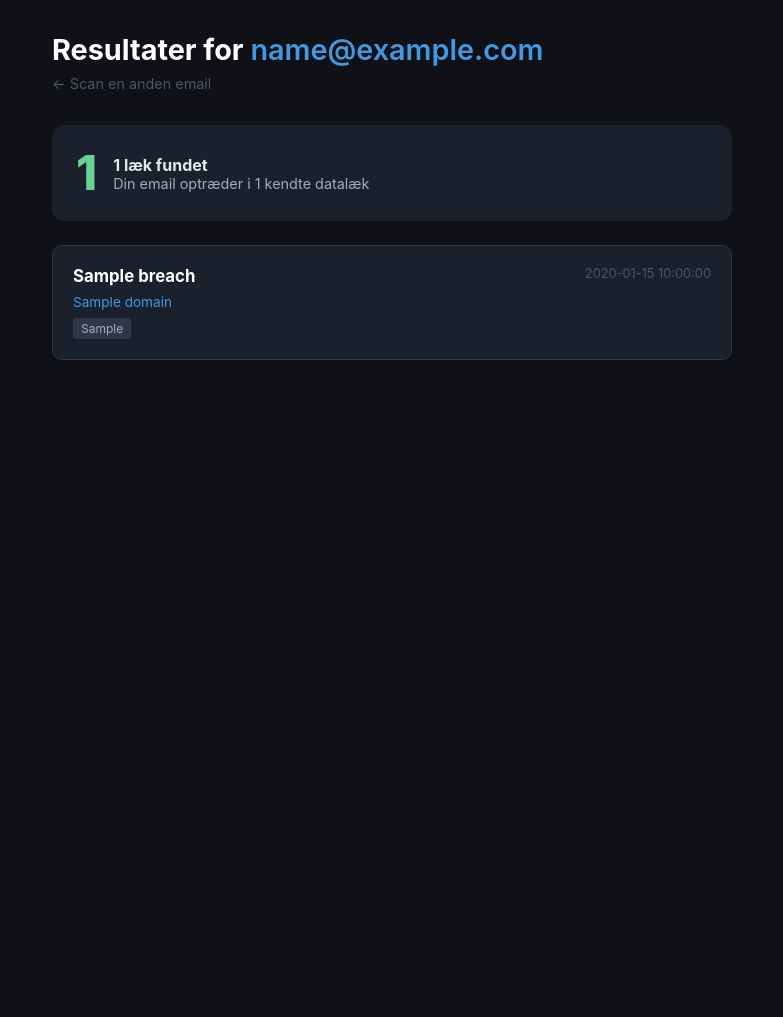
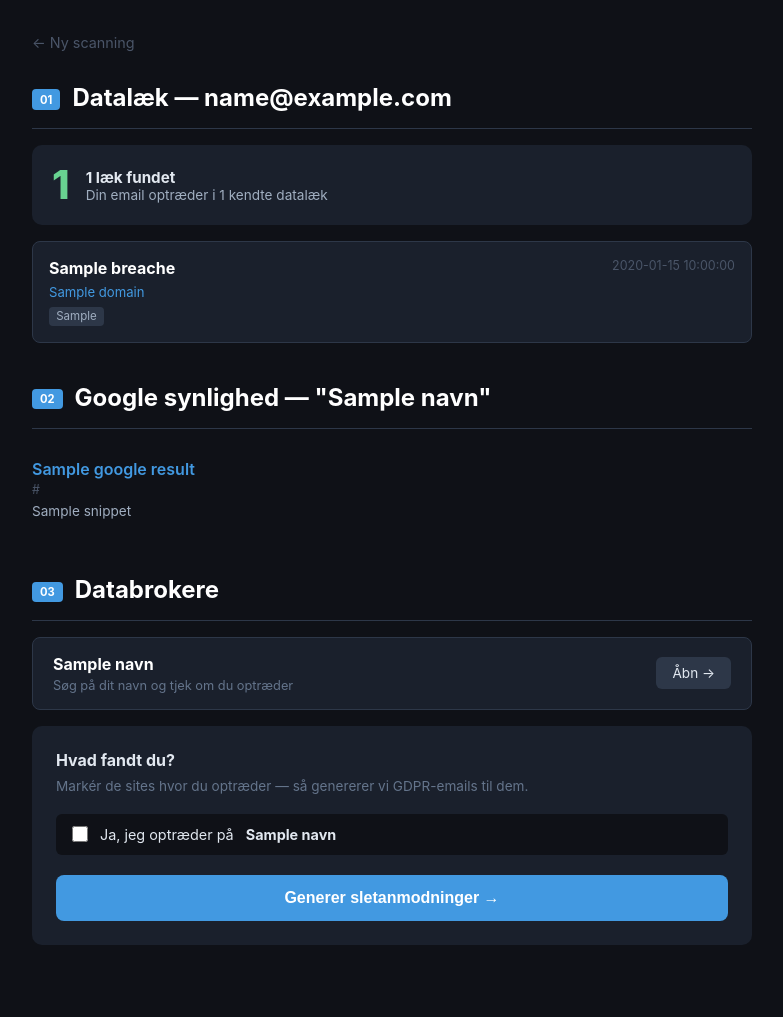
Before and after one commit to MarcoSPI/sletmig, a FastAPI app: template templates/results.html in a window 1280 px wide. Shown: the whole page, without its empty margins (248-1031 px from the left). Before the commit the page ends 360 px from the top, so only its background shows below. Run offline with FastAPI, Linux system fonts and the light colour scheme; the template is opened without the code that fills it: most values are stand-ins (such as "Sample title", 1, 10 or a date in 2020).

Commit message:
MVP komplet — HIBP scan, Google synlighed, databroker flow, GDPR email generator
Co-Authored-By: Claude Sonnet 4.6 <noreply@anthropic.com>

```diff
--- a/app.py
+++ b/app.py
@@ -1,16 +1,21 @@
 import os
 import secrets
 import httpx
+import anthropic
 from fastapi import FastAPI, Request, Form, Depends, HTTPException
 from fastapi.responses import HTMLResponse
 from fastapi.security import HTTPBasic, HTTPBasicCredentials
 from fastapi.templating import Jinja2Templates
+from urllib.parse import quote
 
 app = FastAPI()
 templates = Jinja2Templates(directory="templates")
 security = HTTPBasic()
 
 HIBP_API_KEY = os.getenv("HIBP_API_KEY", "")
+GOOGLE_API_KEY = os.getenv("GOOGLE_API_KEY", "")
+GOOGLE_CSE_ID = os.getenv("GOOGLE_CSE_ID", "")
+ANTHROPIC_API_KEY = os.getenv("ANTHROPIC_API_KEY", "")
 APP_USER = os.getenv("APP_USER", "marco")
 APP_PASS = os.getenv("APP_PASS", "")
 
@@ -20,7 +25,6 @@ def check_auth(credentials: HTTPBasicCredentials = Depends(security)):
     ok_pass = secrets.compare_digest(credentials.password, APP_PASS)
     if not (ok_user and ok_pass):
         raise HTTPException(status_code=401, headers={"WWW-Authenticate": "Basic"})
-HIBP_URL = "https://haveibeenpwned.com/api/v3/breachedaccount/{}"
 
 
 @app.get("/", response_class=HTMLResponse)
@@ -29,21 +33,23 @@ async def index(request: Request, _=Depends(check_auth)):
 
 
 @app.post("/scan", response_class=HTMLResponse)
-async def scan(request: Request, email: str = Form(...), _=Depends(check_auth)):
+async def scan(
+    request: Request,
+    navn: str = Form(...),
+    email: str = Form(...),
+    _=Depends(check_auth),
+):
+    # HIBP scan
     breaches = []
-    error = None
-
+    hibp_error = None
     if not HIBP_API_KEY:
-        error = "HIBP_API_KEY er ikke sat. Tilføj den som env var."
+        hibp_error = "HIBP_API_KEY mangler"
     else:
         try:
             async with httpx.AsyncClient() as client:
                 resp = await client.get(
-                    HIBP_URL.format(email),
-                    headers={
-                        "hibp-api-key": HIBP_API_KEY,
-                        "user-agent": "sletmig-dk",
-                    },
+                    f"https://haveibeenpwned.com/api/v3/breachedaccount/{email}",
+                    headers={"hibp-api-key": HIBP_API_KEY, "user-agent": "sletmig-dk"},
                     params={"truncateResponse": "false"},
                     timeout=10,
                 )
@@ -51,18 +57,105 @@ async def scan(request: Request, email: str = Form(...), _=Depends(check_auth)):
                     breaches = resp.json()
                 elif resp.status_code == 404:
                     breaches = []
-                elif resp.status_code == 401:
-                    error = "Ugyldig API-nøgle."
                 else:
-                    error = f"HIBP API fejlede: {resp.status_code}"
+                    hibp_error = f"HIBP fejl: {resp.status_code}"
         except Exception as e:
-            error = f"Forbindelsesfejl: {e}"
+            hibp_error = f"Forbindelsesfejl: {e}"
+
+    # Google synlighed
+    google_results = []
+    google_error = None
+    if GOOGLE_API_KEY and GOOGLE_CSE_ID:
+        try:
+            async with httpx.AsyncClient() as client:
+                resp = await client.get(
+                    "https://www.googleapis.com/customsearch/v1",
+                    params={"key": GOOGLE_API_KEY, "cx": GOOGLE_CSE_ID, "q": f'"{navn}"', "num": 10},
+                    timeout=10,
+                )
+                if resp.status_code == 200:
+                    google_results = resp.json().get("items", [])
+                else:
+                    google_error = f"Google API fejl: {resp.status_code}"
+        except Exception as e:
+            google_error = f"Google fejl: {e}"
+    else:
+        google_error = "Google API ikke konfigureret endnu"
+
+    # Databroker links med præudfyldt søgning
+    navn_enc = quote(navn)
+    databrokers = [
+        {"navn": "krak.dk",         "url": f"https://www.krak.dk/person/resultat/{navn_enc}", "dpo": "dataprotectionoffice@krak.dk",  "mitid": True},
+        {"navn": "eniro.dk",        "url": f"https://www.eniro.dk/person/?what={navn_enc}",    "dpo": "privatpersoner@eniro.com",        "mitid": False},
+        {"navn": "ratsit.se",       "url": f"https://www.ratsit.se/search?query={navn_enc}",   "dpo": "kundservice@ratsit.se",           "mitid": False},
+        {"navn": "degulesider.dk",  "url": f"https://www.degulesider.dk/person/?what={navn_enc}", "dpo": "dpo@degulesider.dk",          "mitid": False},
+    ]
 
     return templates.TemplateResponse("results.html", {
         "request": request,
+        "navn": navn,
         "email": email,
         "breaches": breaches,
-        "error": error,
+        "hibp_error": hibp_error,
+        "google_results": google_results,
+        "google_error": google_error,
+        "databrokers": databrokers,
+    })
+
+
+@app.post("/generer-emails", response_class=HTMLResponse)
+async def generer_emails(
+    request: Request,
+    navn: str = Form(...),
+    email: str = Form(...),
+    krak: str = Form(default=""),
+    eniro: str = Form(default=""),
+    ratsit: str = Form(default=""),
+    degulesider: str = Form(default=""),
+    _=Depends(check_auth),
+):
+    site_map = {
+        "krak":        {"navn": "Krak.dk",         "dpo": "dataprotectionoffice@krak.dk"},
+        "eniro":       {"navn": "Eniro.dk",         "dpo": "privatpersoner@eniro.com"},
+        "ratsit":      {"navn": "Ratsit.se",        "dpo": "kundservice@ratsit.se"},
+        "degulesider": {"navn": "De Gule Sider",    "dpo": "dpo@degulesider.dk"},
+    }
+    valgte = {k: v for k, v in site_map.items() if locals().get(k)}
+
+    emails = []
+    if ANTHROPIC_API_KEY and valgte:
+        client = anthropic.Anthropic(api_key=ANTHROPIC_API_KEY)
+        for site in valgte.values():
+            prompt = f"""Skriv en kort, professionel GDPR Art. 17 sletanmodning på dansk.
+
+Afsender: {navn}
+Modtager: {site['navn']} ({site['dpo']})
+
+Krav:
+- Reference til GDPR Art. 17 (ret til sletning)
+- Bed om sletning af ALLE personoplysninger om {navn}
+- Bed om skriftlig bekræftelse inden 30 dage
+- Professionel og direkte tone
+- Max 120 ord
+- Skriv KUN emailteksten (inkl. emnefeltet som første linje med "Emne: ...")"""
+
+            svar = client.messages.create(
+                model="claude-haiku-4-5-20251001",
+                max_tokens=400,
+                messages=[{"role": "user", "content": prompt}]
+            )
+            emails.append({
+                "site": site["navn"],
+                "dpo": site["dpo"],
+                "tekst": svar.content[0].text.strip(),
+            })
+    elif not ANTHROPIC_API_KEY:
+        emails = [{"site": s["navn"], "dpo": s["dpo"], "tekst": "ANTHROPIC_API_KEY mangler"} for s in valgte.values()]
+
+    return templates.TemplateResponse("emails.html", {
+        "request": request,
+        "navn": navn,
+        "emails": emails,
     })
 
 
--- a/requirements.txt
+++ b/requirements.txt
@@ -3,3 +3,4 @@ uvicorn[standard]==0.34.0
 httpx==0.28.1
 jinja2==3.1.6
 python-multipart==0.0.20
+anthropic==0.86.0
--- a/templates/results.html
+++ b/templates/results.html
@@ -3,172 +3,221 @@
 <head>
     <meta charset="UTF-8">
     <meta name="viewport" content="width=device-width, initial-scale=1.0">
-    <title>sletmig — resultater</title>
+    <title>sletmig — {{ navn }}</title>
     <style>
         * { box-sizing: border-box; margin: 0; padding: 0; }
-        body {
-            font-family: -apple-system, BlinkMacSystemFont, 'Segoe UI', sans-serif;
-            background: #0f1117;
-            color: #e2e8f0;
-            min-height: 100vh;
-            padding: 2rem 1rem;
+        body { font-family: -apple-system, BlinkMacSystemFont, 'Segoe UI', sans-serif; background: #0f1117; color: #e2e8f0; padding: 2rem 1rem; }
+        .container { max-width: 720px; margin: 0 auto; }
+        a.back { color: #4a5568; text-decoration: none; font-size: 0.9rem; display: inline-block; margin-bottom: 2rem; }
+        a.back:hover { color: #e2e8f0; }
+        h2 { font-size: 1.5rem; font-weight: 700; color: #fff; margin-bottom: 0.25rem; }
+        .section { margin-bottom: 2.5rem; }
+        .section-header {
+            display: flex;
+            align-items: center;
+            gap: 0.75rem;
+            margin-bottom: 1rem;
+            padding-bottom: 0.75rem;
+            border-bottom: 1px solid #2d3748;
         }
-        .container {
-            max-width: 680px;
-            margin: 0 auto;
-        }
-        .header {
-            margin-bottom: 2rem;
-        }
-        h1 {
-            font-size: 1.8rem;
+        .step-badge {
+            background: #4299e1;
+            color: #fff;
+            font-size: 0.7rem;
             font-weight: 700;
-            color: #fff;
-        }
-        .email {
-            color: #4299e1;
-            font-weight: 600;
-        }
-        .back {
-            display: inline-block;
-            margin-top: 0.5rem;
-            color: #4a5568;
-            text-decoration: none;
-            font-size: 0.9rem;
-        }
-        .back:hover { color: #e2e8f0; }
-
-        /* Ingen læk */
-        .clean {
-            background: #1a2e1a;
-            border: 1px solid #276227;
-            border-radius: 12px;
-            padding: 2rem;
-            text-align: center;
-            color: #68d391;
-            font-size: 1.1rem;
+            padding: 0.2rem 0.5rem;
+            border-radius: 4px;
         }
 
-        /* Fejl */
-        .error-box {
-            background: #2d1a1a;
-            border: 1px solid #c53030;
-            border-radius: 12px;
-            padding: 1.5rem;
-            color: #fc8181;
-        }
+        /* HIBP */
+        .clean { background: #1a2e1a; border: 1px solid #276227; border-radius: 10px; padding: 1.25rem; color: #68d391; }
+        .score { background: #1a202c; border-radius: 10px; padding: 1.25rem; margin-bottom: 1rem; display: flex; align-items: center; gap: 1rem; }
+        .score-number { font-size: 2.5rem; font-weight: 800; color: #fc8181; line-height: 1; }
+        .score-number.medium { color: #f6ad55; }
+        .score-number.low { color: #68d391; }
+        .score-label { color: #a0aec0; font-size: 0.85rem; }
+        .score-label strong { color: #e2e8f0; display: block; font-size: 0.95rem; }
+        .breach-card { background: #1a202c; border: 1px solid #2d3748; border-radius: 8px; padding: 1rem; margin-bottom: 0.5rem; }
+        .breach-header { display: flex; justify-content: space-between; align-items: flex-start; margin-bottom: 0.4rem; }
+        .breach-name { font-weight: 700; color: #fff; }
+        .breach-date { font-size: 0.78rem; color: #4a5568; }
+        .breach-domain { font-size: 0.82rem; color: #4299e1; margin-bottom: 0.4rem; }
+        .tags { display: flex; flex-wrap: wrap; gap: 0.3rem; }
+        .tag { background: #2d3748; border-radius: 4px; padding: 0.15rem 0.45rem; font-size: 0.72rem; color: #a0aec0; }
+        .tag.alert { background: #3d1f1f; color: #fc8181; }
 
-        /* Score */
-        .score {
+        /* Google */
+        .google-result { padding: 0.9rem 0; border-bottom: 1px solid #1e2533; }
+        .google-result:last-child { border-bottom: none; }
+        .g-title { color: #4299e1; font-weight: 600; margin-bottom: 0.2rem; }
+        .g-url { font-size: 0.78rem; color: #4a5568; margin-bottom: 0.3rem; word-break: break-all; }
+        .g-snippet { font-size: 0.85rem; color: #a0aec0; line-height: 1.4; }
+        .no-results { color: #4a5568; font-size: 0.9rem; padding: 1rem 0; }
+        .api-note { background: #1a202c; border-radius: 8px; padding: 1rem; color: #64748b; font-size: 0.85rem; }
+
+        /* Databrokere */
+        .broker-card {
             background: #1a202c;
-            border-radius: 12px;
-            padding: 1.5rem;
-            margin-bottom: 1.5rem;
+            border: 1px solid #2d3748;
+            border-radius: 8px;
+            padding: 1rem 1.25rem;
+            margin-bottom: 0.5rem;
             display: flex;
+            justify-content: space-between;
             align-items: center;
             gap: 1rem;
         }
-        .score-number {
-            font-size: 3rem;
-            font-weight: 800;
-            color: #fc8181;
-            line-height: 1;
+        .broker-info { flex: 1; }
+        .broker-name { font-weight: 700; color: #fff; margin-bottom: 0.2rem; }
+        .broker-hint { font-size: 0.8rem; color: #64748b; }
+        .broker-hint .mitid { color: #68d391; }
+        .btn-open {
+            background: #2d3748;
+            color: #e2e8f0;
+            border: none;
+            border-radius: 6px;
+            padding: 0.5rem 1rem;
+            font-size: 0.85rem;
+            cursor: pointer;
+            text-decoration: none;
+            white-space: nowrap;
+            transition: background 0.2s;
         }
-        .score-number.medium { color: #f6ad55; }
-        .score-number.low { color: #68d391; }
-        .score-label { color: #a0aec0; font-size: 0.9rem; }
-        .score-label strong { color: #e2e8f0; display: block; font-size: 1rem; }
+        .btn-open:hover { background: #4a5568; }
 
-        /* Breach cards */
-        .breach-card {
-            background: #1a202c;
-            border: 1px solid #2d3748;
-            border-radius: 10px;
-            padding: 1.25rem;
-            margin-bottom: 0.75rem;
+        /* Selvrapportering */
+        .report-form { background: #1a202c; border-radius: 10px; padding: 1.5rem; margin-top: 1rem; }
+        .report-form h3 { font-size: 1rem; color: #e2e8f0; margin-bottom: 0.5rem; }
+        .report-form p { font-size: 0.85rem; color: #64748b; margin-bottom: 1.25rem; }
+        .checkbox-grid { display: grid; gap: 0.5rem; margin-bottom: 1.25rem; }
+        .checkbox-label {
+            display: flex;
+            align-items: center;
+            gap: 0.75rem;
+            background: #0f1117;
+            border-radius: 6px;
+            padding: 0.75rem 1rem;
+            cursor: pointer;
+            font-size: 0.9rem;
         }
-        .breach-header {
-            display: flex;
-            justify-content: space-between;
-            align-items: flex-start;
-            margin-bottom: 0.5rem;
+        .checkbox-label input[type="checkbox"] { width: 16px; height: 16px; accent-color: #4299e1; }
+        .btn-generate {
+            width: 100%;
+            padding: 0.9rem;
+            background: #4299e1;
+            color: #fff;
+            border: none;
+            border-radius: 8px;
+            font-size: 1rem;
+            font-weight: 600;
+            cursor: pointer;
+            transition: background 0.2s;
         }
-        .breach-name {
-            font-weight: 700;
-            font-size: 1.05rem;
-            color: #fff;
-        }
-        .breach-date {
-            font-size: 0.8rem;
-            color: #4a5568;
-            white-space: nowrap;
-        }
-        .breach-domain {
-            font-size: 0.85rem;
-            color: #4299e1;
-            margin-bottom: 0.5rem;
-        }
-        .data-classes {
-            display: flex;
-            flex-wrap: wrap;
-            gap: 0.4rem;
-        }
-        .tag {
-            background: #2d3748;
-            border-radius: 4px;
-            padding: 0.2rem 0.5rem;
-            font-size: 0.75rem;
-            color: #a0aec0;
-        }
-        .tag.sensitive {
-            background: #3d1f1f;
-            color: #fc8181;
-        }
+        .btn-generate:hover { background: #3182ce; }
     </style>
 </head>
 <body>
-    <div class="container">
-        <div class="header">
-            <h1>Resultater for <span class="email">{{ email }}</span></h1>
-            <a href="/" class="back">← Scan en anden email</a>
+<div class="container">
+    <a href="/" class="back">← Ny scanning</a>
+
+    <!-- SEKTION 1: HIBP -->
+    <div class="section">
+        <div class="section-header">
+            <span class="step-badge">01</span>
+            <h2>Datalæk — {{ email }}</h2>
         </div>
 
-        {% if error %}
-        <div class="error-box">{{ error }}</div>
-
+        {% if hibp_error %}
+        <div class="api-note">{{ hibp_error }}</div>
         {% elif breaches | length == 0 %}
-        <div class="clean">
-            Ingen kendte læk fundet. Din email er ikke i Have I Been Pwned's database.
-        </div>
-
+        <div class="clean">Ingen kendte læk fundet for denne email.</div>
         {% else %}
         {% set count = breaches | length %}
         <div class="score">
-            <div class="score-number {% if count >= 5 %}{% elif count >= 2 %}medium{% else %}low{% endif %}">
-                {{ count }}
-            </div>
+            <div class="score-number {% if count >= 5 %}{% elif count >= 2 %}medium{% else %}low{% endif %}">{{ count }}</div>
             <div class="score-label">
-                <strong>{% if count == 1 %}1 læk fundet{% else %}{{ count }} læk fundet{% endif %}</strong>
+                <strong>{{ count }} læk fundet</strong>
                 Din email optræder i {{ count }} kendte datalæk
             </div>
         </div>
-
-        {% for breach in breaches | sort(attribute='BreachDate', reverse=True) %}
         {% set sensitive = ['Passwords', 'Credit cards', 'Social security numbers', 'Bank account numbers'] %}
+        {% for b in breaches | sort(attribute='BreachDate', reverse=True) %}
         <div class="breach-card">
             <div class="breach-header">
-                <span class="breach-name">{{ breach.Title }}</span>
-                <span class="breach-date">{{ breach.BreachDate }}</span>
+                <span class="breach-name">{{ b.Title }}</span>
+                <span class="breach-date">{{ b.BreachDate }}</span>
             </div>
-            <div class="breach-domain">{{ breach.Domain }}</div>
-            <div class="data-classes">
-                {% for dc in breach.DataClasses %}
-                <span class="tag {% if dc in sensitive %}sensitive{% endif %}">{{ dc }}</span>
+            {% if b.Domain %}<div class="breach-domain">{{ b.Domain }}</div>{% endif %}
+            <div class="tags">
+                {% for dc in b.DataClasses %}
+                <span class="tag {% if dc in sensitive %}alert{% endif %}">{{ dc }}</span>
                 {% endfor %}
             </div>
         </div>
         {% endfor %}
         {% endif %}
     </div>
+
+    <!-- SEKTION 2: Google synlighed -->
+    <div class="section">
+        <div class="section-header">
+            <span class="step-badge">02</span>
+            <h2>Google synlighed — "{{ navn }}"</h2>
+        </div>
+
+        {% if google_error %}
+        <div class="api-note">{{ google_error }} — <a href="https://programmablesearchengine.google.com" target="_blank" style="color:#4299e1">Opsæt Google CSE</a></div>
+        {% elif google_results | length == 0 %}
+        <p class="no-results">Ingen Google-resultater fundet for "{{ navn }}".</p>
+        {% else %}
+        {% for r in google_results %}
+        <div class="google-result">
+            <div class="g-title"><a href="{{ r.link }}" target="_blank" style="color:#4299e1;text-decoration:none;">{{ r.title }}</a></div>
+            <div class="g-url">{{ r.link }}</div>
+            <div class="g-snippet">{{ r.snippet }}</div>
+        </div>
+        {% endfor %}
+        {% endif %}
+    </div>
+
+    <!-- SEKTION 3: Databrokere -->
+    <div class="section">
+        <div class="section-header">
+            <span class="step-badge">03</span>
+            <h2>Databrokere</h2>
+        </div>
+
+        {% for b in databrokers %}
+        <div class="broker-card">
+            <div class="broker-info">
+                <div class="broker-name">{{ b.navn }}</div>
+                <div class="broker-hint">
+                    {% if b.mitid %}<span class="mitid">Log ind med MitID</span> for at se og slette dine oplysninger{% else %}Søg på dit navn og tjek om du optræder{% endif %}
+                </div>
+            </div>
+            <a href="{{ b.url }}" target="_blank" class="btn-open">Åbn →</a>
+        </div>
+        {% endfor %}
+
+        <!-- Selvrapportering + GDPR form -->
+        <div class="report-form">
+            <h3>Hvad fandt du?</h3>
+            <p>Markér de sites hvor du optræder — så genererer vi GDPR-emails til dem.</p>
+            <form action="/generer-emails" method="post">
+                <input type="hidden" name="navn" value="{{ navn }}">
+                <input type="hidden" name="email" value="{{ email }}">
+                <div class="checkbox-grid">
+                    {% for b in databrokers %}
+                    <label class="checkbox-label">
+                        <input type="checkbox" name="{{ b.navn.split('.')[0] }}">
+                        Ja, jeg optræder på <strong>{{ b.navn }}</strong>
+                    </label>
+                    {% endfor %}
+                </div>
+                <button type="submit" class="btn-generate">Generer sletanmodninger →</button>
+            </form>
+        </div>
+    </div>
+</div>
 </body>
 </html>
```
Also changed, not shown: templates/emails.html (added, +100 -0 lines), templates/index.html (+56 -41 lines).
